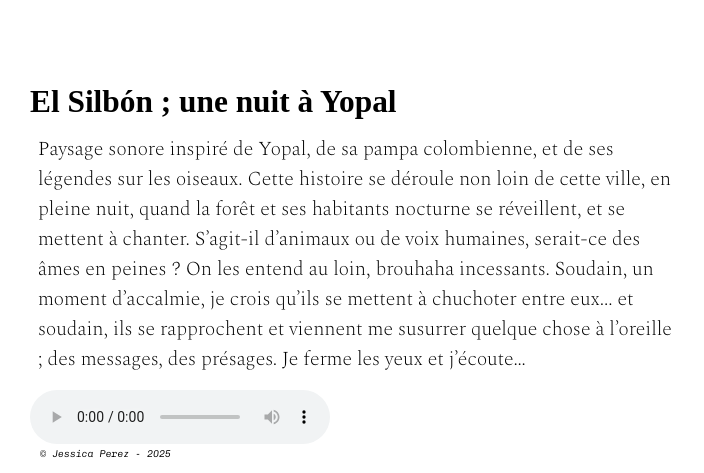
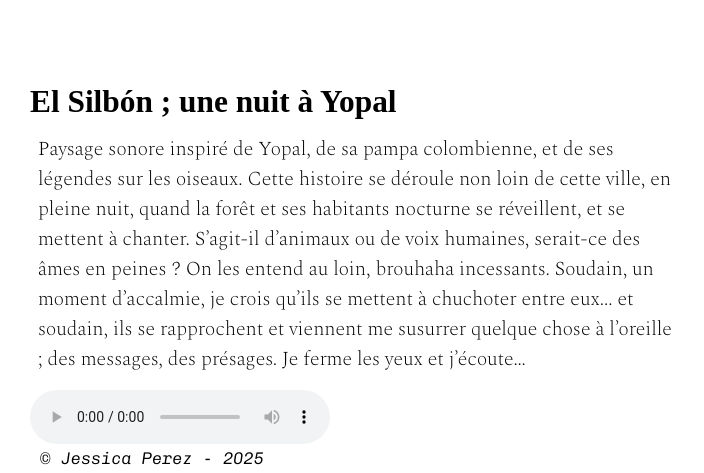
Before and after one commit to felixfritz7828/El-Silbon, a plain HTML site: page index.html in a window 1280 px wide. Shown: the part 723-1196 px from the top of the page, without its empty margins (0-704 px from the left). Drawn offline with nearby package versions, Linux system fonts and the light colour scheme; a web font is replaced by a local one.

Commit message:
taille footer

```diff
--- a/styles.css
+++ b/styles.css
@@ -84,5 +84,5 @@ footer {
 	padding-left: 10px;
 	padding-right: 10px;
 	padding-bottom: 5px;
-	font-size: calc(0.3rem + 0.4vw);
+	font-size: calc(0.5rem + 0.7vw);
 }
```
